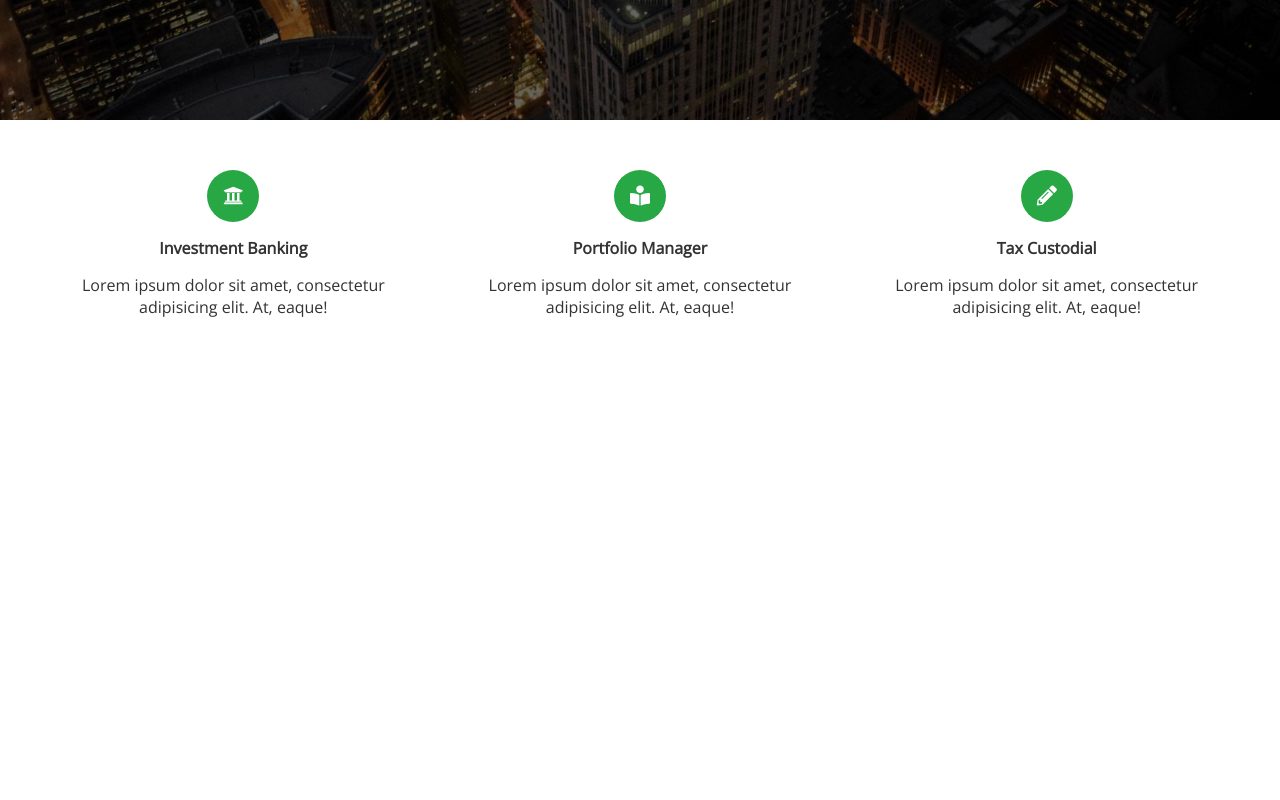
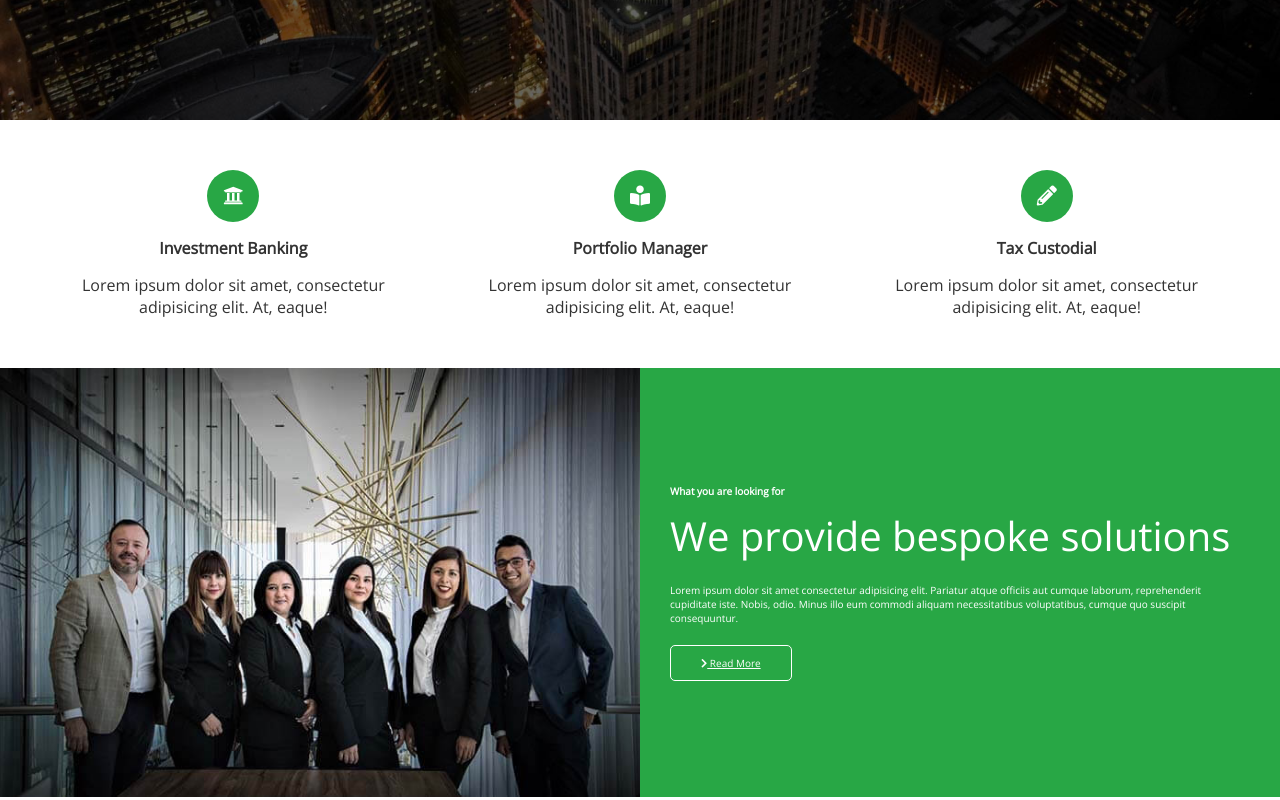
Before and after one commit to Blue-Eyes-FrontEnd-Dragon/EdgeLedger, a website: page docs/index.html in a window 1280 px wide. Shown: the part 680-1480 px from the top of the page. Before the commit the page ends 1048 px from the top, so only its background shows below. Drawn offline with nearby package versions, Linux system fonts and the light colour scheme.

Commit message:
Add bespoke section

```diff
--- a/assets/sass/main.scss
+++ b/assets/sass/main.scss
@@ -9,4 +9,6 @@
 @import './partials/layout/icons-section';
 
 @import './partials/components/button';
+@import './partials/utils/background';
 @import './partials/utils/flex-items';
+@import './partials/utils/flex-columns';
--- a/assets/sass/partials/components/_button.scss
+++ b/assets/sass/partials/components/_button.scss
@@ -30,3 +30,8 @@
     background: #f4f4f4;
     color: #333;
 }
+
+.btn--outline {
+    background: transparent;
+    border: 1px solid #fff;
+}
--- /dev/null
+++ b/assets/sass/partials/utils/_background.scss
@@ -0,0 +1,19 @@
+.bg--primary {
+    background: #28a745;
+    color: #fff;
+}
+
+.bg--secondary {
+    background: #0284d0;
+    color: #fff;
+}
+
+.bg--dark {
+    background: #333;
+    color: #fff;
+}
+
+.bg--light {
+    background: #f4f4f4;
+    color: #333;
+}
--- /dev/null
+++ b/assets/sass/partials/utils/_flex-columns.scss
@@ -0,0 +1,46 @@
+.flex-columns .row {
+    display: flex;
+    flex-direction: row;
+    flex-wrap: wrap;
+    width: 100%;
+}
+
+.flex-columns .column {
+    display: flex;
+    flex-direction: column;
+    flex-basis: 100%;
+    flex: 1;
+}
+
+.flex-columns .column .column-1,
+.flex-columns .column .column-2 {
+    height: 100%;
+}
+
+.flex-columns img {
+    width: 100%;
+    height: 100%;
+    object-fit: cover; // prevent stretching
+}
+
+.flex-columns .column-2 {
+    display: flex;
+    flex-direction: column;
+    align-items: flex-start; // x axis
+    justify-content: center; // y axis
+    padding: 3rem;
+}
+
+
+.flex-columns h4 {
+    margin-bottom: 1rem;
+}
+
+.flex-columns h2 {
+    font-size: 4rem;
+    font-weight: 100;
+}
+
+.flex-columns p {
+    margin: 2rem 0;
+}
--- a/docs/index.html
+++ b/docs/index.html
@@ -67,8 +67,36 @@
                     </div>
                 </div>
             </div>
+        </section>
 
+        <section id="solutions" class="flex-columns">
+
+            <div class="row">
+                <div class="column">
+                    <div class="column-1">
+                        <img src="/assets/images/home/people.jpg" alt="people image" />
+                    </div>
+                </div>
+                <div class="column">
+                    <div class="column-2 bg--primary">
+                        <h4>What you are looking for</h4>
+                        <h2>We provide bespoke solutions</h2>
+                        <p>
+                            Lorem ipsum dolor sit amet consectetur
+                            adipisicing elit. Pariatur atque officiis
+                            aut cumque laborum, reprehenderit cupiditate
+                            iste. Nobis, odio. Minus illo eum commodi
+                            aliquam necessitatibus voluptatibus, cumque
+                            quo suscipit consequuntur.
+                        </p>
+                        <a href="#" class="btn btn--outline">
+                            <i class="fas fa-chevron-right"></i> Read More
+                        </a>
+                    </div>
+                </div>
+            </div>
         </section>
+
     </main>
 </body>
 </html>
```
Also changed, not shown: docs/css/main.css, docs/css/main.min.css, 2 other files.
